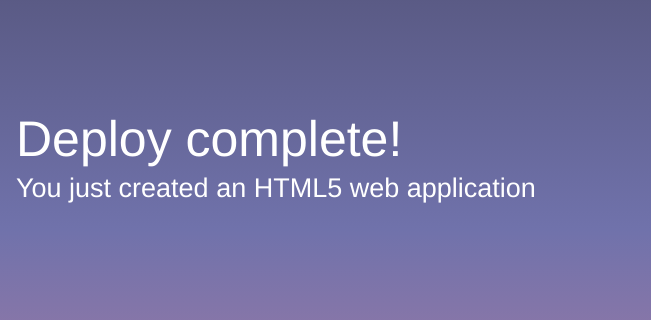
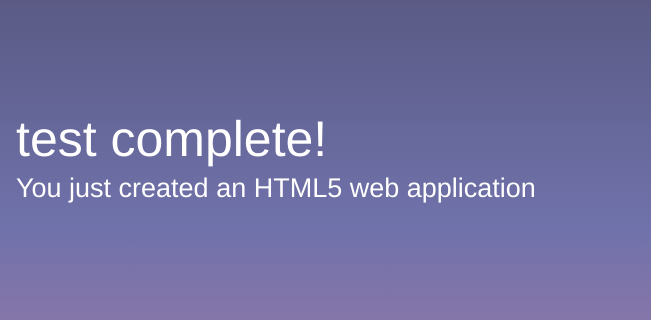
Before and after one commit to mti-tsubaki/CodestarTest, a plain HTML site: page webpage/index.html in a window 1280 px wide. Shown: the part 171-491 px from the top of the page, 629-1280 px from the left. Drawn offline with Linux system fonts and the light colour scheme.

Commit message:
branch test

```diff
--- a/webpage/index.html
+++ b/webpage/index.html
@@ -110,7 +110,7 @@
           ><img src="img/tweet.svg"
         /></a>
         <div class="text">
-          <h1>Deploy complete!</h1>
+          <h1>test complete!</h1>
           <h2>You just created an HTML5 web application</h2>
         </div>
       </div>
```
